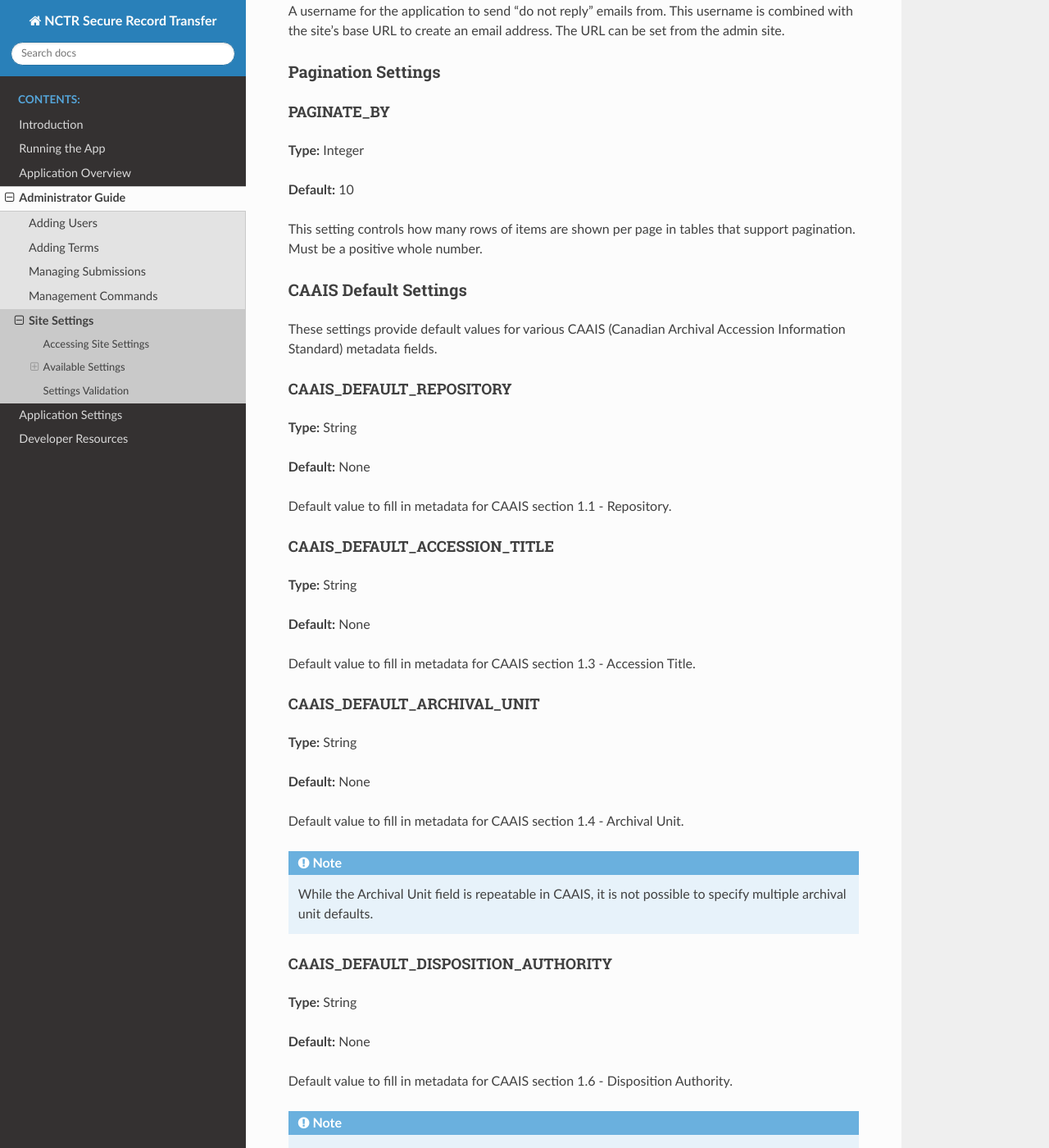
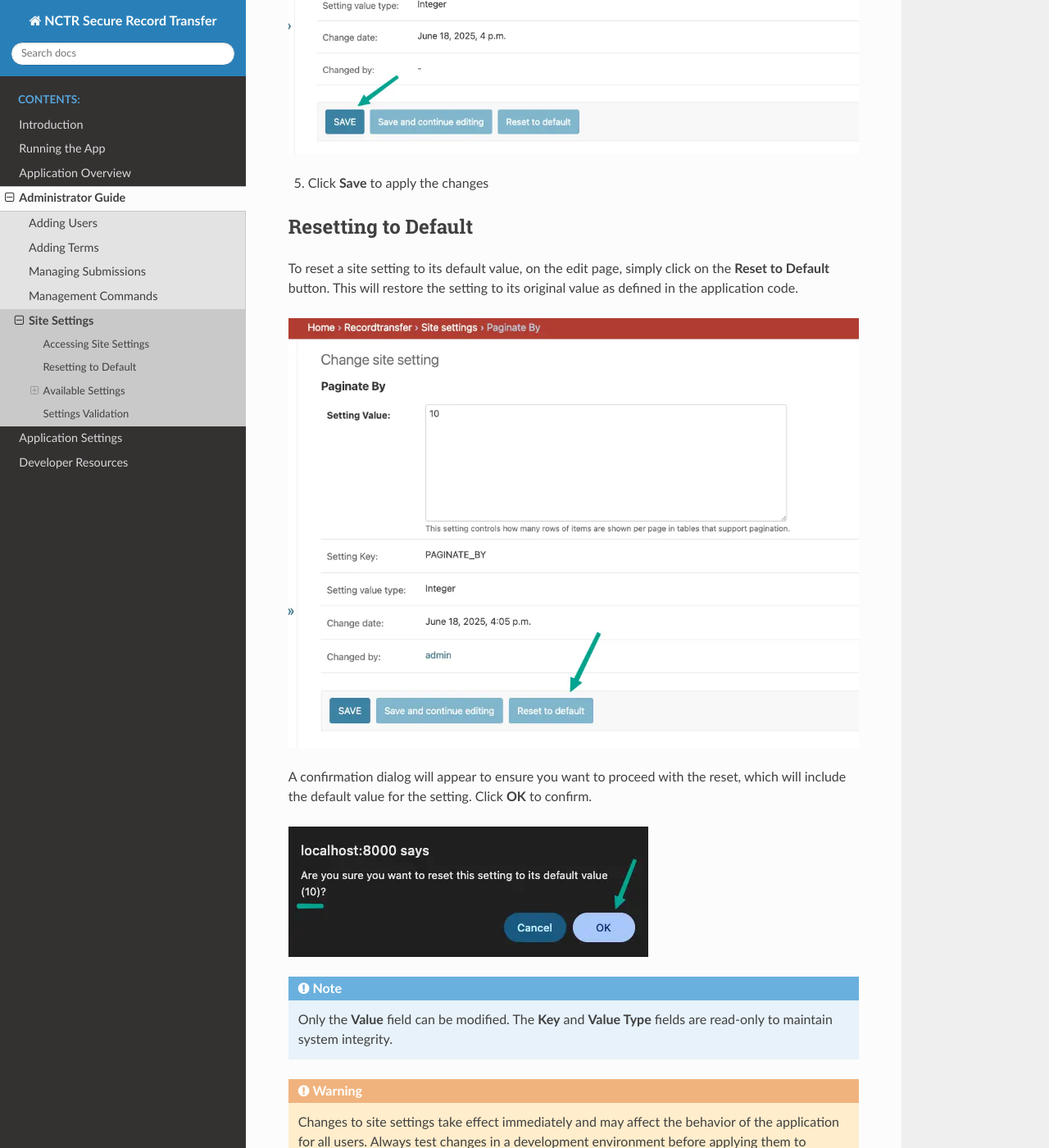
Before and after one commit to NationalCentreTruthReconciliation/Secure-Record-Transfer, a Sphinx documentation site: the page built from docs/admin_guide/site_settings.rst, in a window 1280 px wide and 1400 px high, scrolled down 1490 px. Shown: the whole window at 82% size. Built offline with Sphinx 7.4.7 and the Read the Docs theme 3.1.0, drawn with Linux system fonts in a browser that asks for light colours.

Commit message:
Add images for managing site settings in admin guide

```diff
--- a/docs/admin_guide/site_settings.rst
+++ b/docs/admin_guide/site_settings.rst
@@ -20,10 +20,37 @@
 To access and modify site settings:
 
 1. Log in to the Django admin interface at ``/admin/``
+
 2. Navigate to **Record Transfer** → **Site Settings**
+
+.. image:: images/admin_site_setting.webp
+    :alt: Selecting Site Settings in admin app
+
 3. Click on the setting you want to modify
+
+.. image:: images/admin_select_site_setting.webp
+    :alt: Site Setting Admin page in admin app
+
 4. Update the **Value** field with your desired configuration
+
+.. image:: images/admin_edit_site_setting.webp
+    :alt: Site Setting edit page in admin app
+
 5. Click **Save** to apply the changes
+
+Resetting to Default
+--------------------
+To reset a site setting to its default value, on the edit page, simply click on the
+**Reset to Default** button. This will restore the setting to its original value as defined
+in the application code.
+
+.. image:: images/admin_reset_site_setting.webp
+    :alt: Reset Site Setting button in admin app
+
+A confirmation dialog will appear to ensure you want to proceed with the reset, which will include the default value for the setting. Click **OK** to confirm.
+
+.. image:: images/admin_confirm_reset_site_setting.webp
+    :alt: Confirm Reset Site Setting button in admin app
 
 .. note::
    Only the **Value** field can be modified. The **Key** and **Value Type** fields
```
Also changed, not shown: docs/admin_guide/images/admin_confirm_reset_site_setting.webp (added), docs/admin_guide/images/admin_edit_site_setting.webp (added), docs/admin_guide/images/admin_reset_site_setting.webp (added), docs/admin_guide/images/admin_select_site_setting.webp (added), docs/admin_guide/images/admin_site_setting.webp (added).
